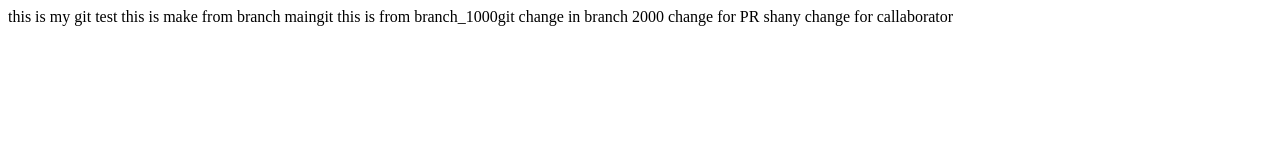
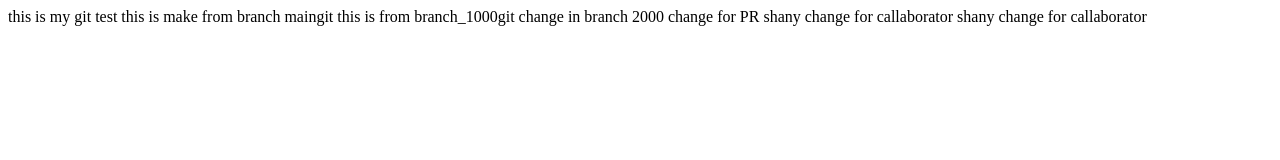
Before and after one commit to SS1162/git-test, a plain HTML site: page index.html in a window 1280 px wide. Drawn offline with Linux system fonts and the light colour scheme.

Commit message:
second change for callabottor

```diff
--- a/index.html
+++ b/index.html
@@ -13,5 +13,6 @@
     change in branch 2000
     change for PR
     shany change for callaborator
+    shany change for callaborator
 </body>
 </html>
```
